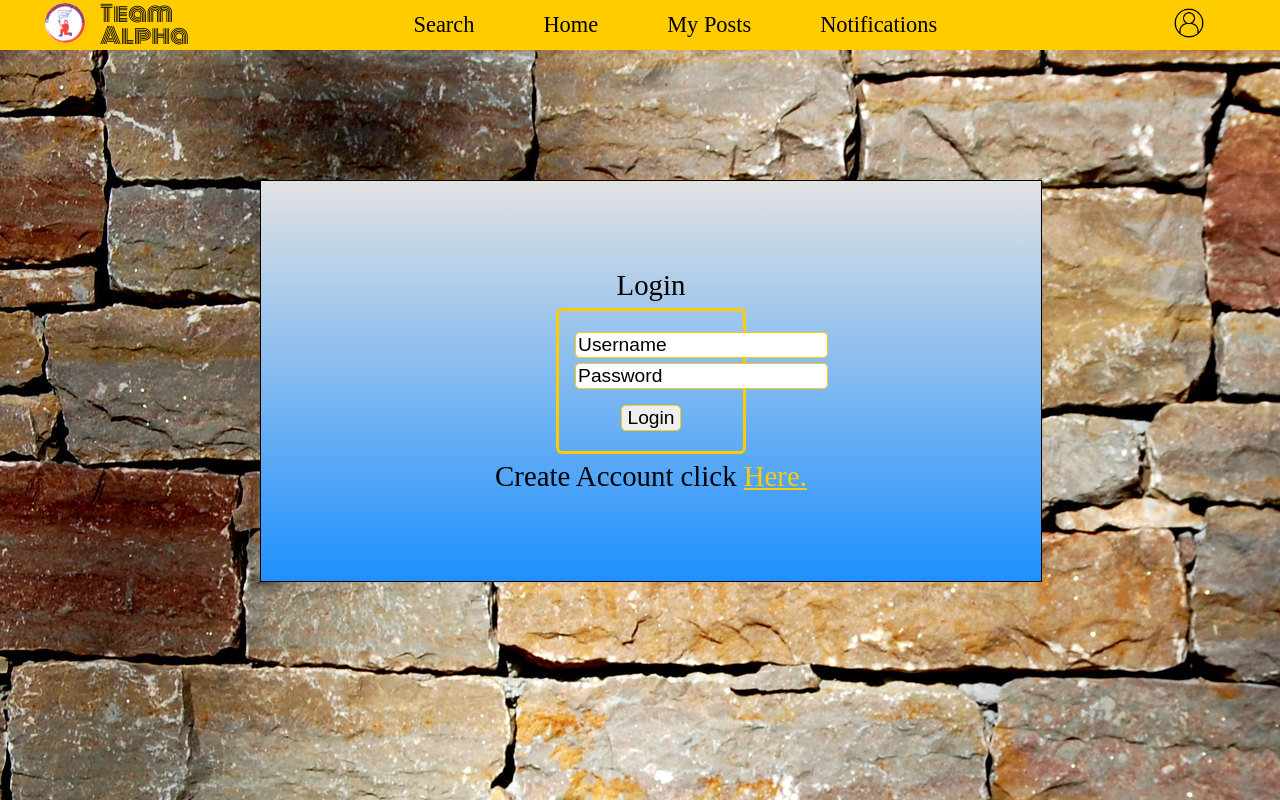
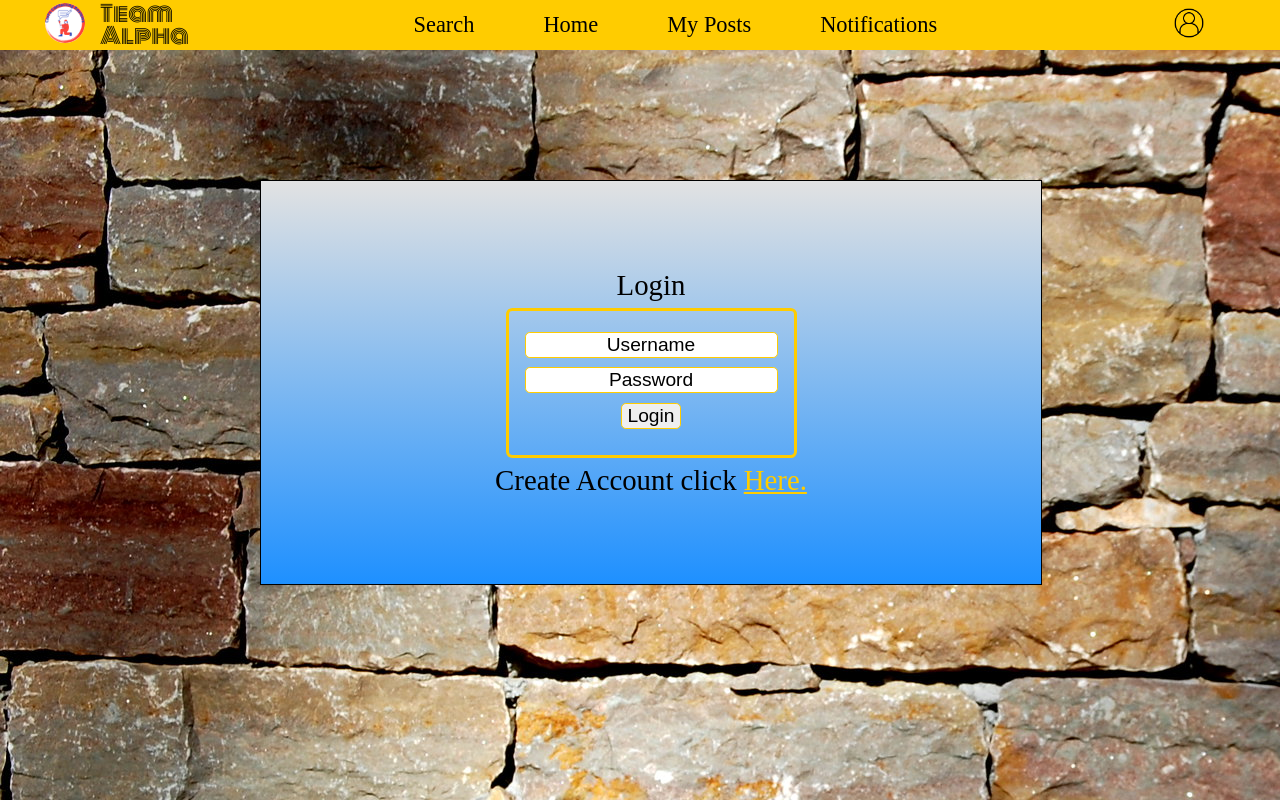
Before and after one commit to aloostrom-ecpi/cis480-capstone, an Angular app: page /load-account in a window 1280 px wide. Shown: the top 800 px of the page. Built offline with nearby package versions, Linux system fonts and the light colour scheme.

Commit message:
updated styling for load-account and register-user

```diff
--- a/src/app/components/load-account/load-account.component.css
+++ b/src/app/components/load-account/load-account.component.css
@@ -18,6 +18,7 @@ form {
     padding: 1rem;
     padding-bottom: 1rem;
     align-content: center;
+    width: fit-content; /*re-sized form borders to fit test box contents: Alex Loostrom*/
 }
 form input{
     display: block;
@@ -26,13 +27,15 @@ form input{
     border-radius: .3rem;
     font-size: 1.2rem;
     color: black;
+    text-align: center;
+    margin-bottom: .60rem; /* space out text boxes to keep from stacking: Alex Loostrom */
 }
 ::placeholder {
     color: black;
 }
 /*added/used a div login-button to space the login button from bottom of input - Steve Woods*/
 .login-button{
-    margin-top: 1rem;
+    margin-top: .4rem;
 }
 main {
     padding: 10px; /* used to format main tag on screen */
--- a/src/app/components/register-user/register-user.component.css
+++ b/src/app/components/register-user/register-user.component.css
@@ -1,4 +1,4 @@
-.create-account-form{
+/*.create-account-form{
     width: 100vmax;
     max-height: fit-content;
     min-height: 100vh;
@@ -27,6 +27,60 @@ form input{
     color: black;
 }
 /*used for spacing the login button away from the inputs for ease of use - Steve Woods*/
-.submit-button{
+/*.submit-button{
     margin-top: 1rem;
+}*/
+
+/*pulled styling from load account component: Alex Loostrom*/
+
+.create-account-form {
+    width: 100vmax;
+    height: 100%;
+    text-align: center;
+    padding: 5rem 0px;
+    font-size: 1.8rem;
+    color: black;
 }
+.loginForm a {
+    text-decoration: underline;
+    color: #FFCC00;
+}
+form {
+    width: 20%;
+    border: .2rem #FFCC00 solid;
+    border-radius: .4rem;
+    margin: .5rem auto;
+    padding: 1rem;
+    padding-bottom: 1rem;
+    align-content: center;
+    width: fit-content;
+}
+form input{
+    display: block;
+    margin: .3rem auto;
+    border: .1rem #FFCC00 solid;
+    border-radius: .3rem;
+    font-size: 1.2rem;
+    color: black;
+    text-align: left;
+    margin-bottom: .60rem;
+}
+::placeholder {
+    color: black;
+}
+/*added/used a div login-button to space the login button from bottom of input - Steve Woods*/
+.login-button{
+    margin-top: .4rem;
+}
+main {
+    padding: 10px; /* used to format main tag on screen */
+    margin-left: 20%;
+    margin-right: 20%;
+    margin-top: 10%;
+    margin-bottom: 10%;
+    display: flex; /* next two lines to center content */
+    justify-content: center;
+    overflow: hidden;
+    background: linear-gradient(#e2e2e2, dodgerblue);
+    border: black solid .12rem;
+  }
--- a/src/app/components/register-user/register-user.component.html
+++ b/src/app/components/register-user/register-user.component.html
@@ -1,3 +1,4 @@
+<main>
     <div class='create-account-form'>
         <h1>Create Account</h1>
         <form action="">
@@ -6,8 +7,10 @@
             <input type="text" placeholder="Username">
             <input type="text" placeholder="Password">
             <input type="text" placeholder="Email">
-        <div class='submit-button'> <!--put inside a sub-div for purpose of CSS - Steve Woods-->
+            <div class='submit-button'>
                 <input type="button" value="Submit">
             </div>
         </form>
     </div>
+</main>
+<!--Refactored HTML to closely resemble login form: Alex Loostrom-->
```
Lines whose indentation alone changed are shown as unchanged.
